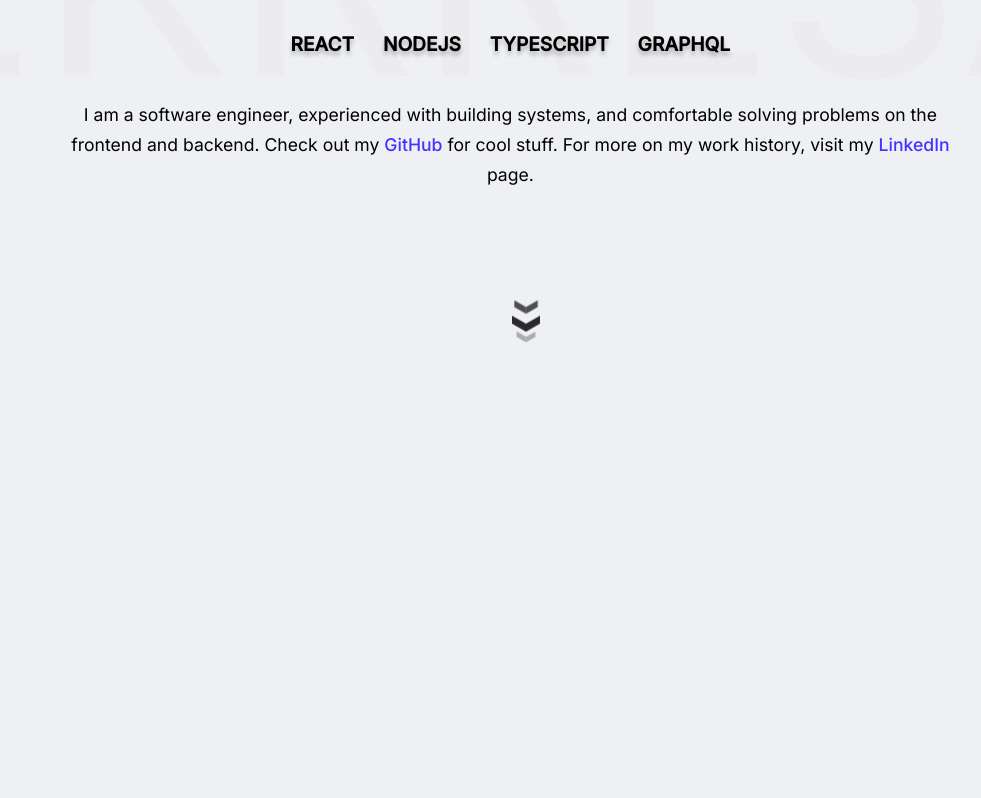
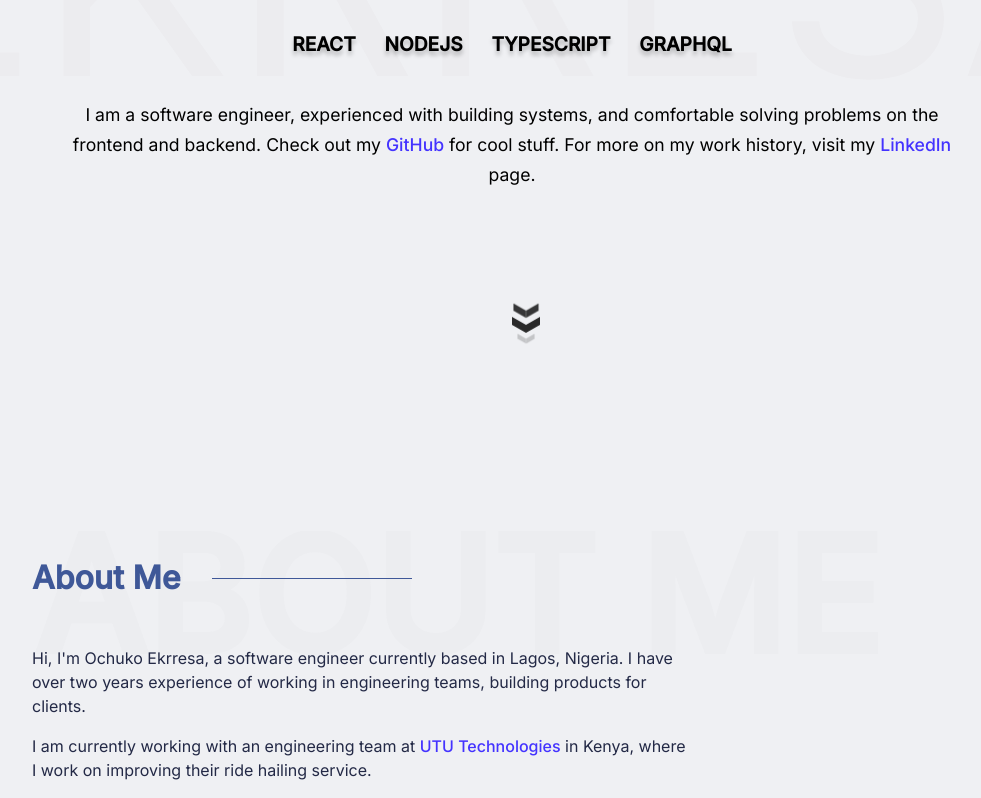
Before and after one commit to chuck-huey/chukky-portfolio, a Next.js app: page / in a window 1280 px wide. Shown: the part 429-1227 px from the top of the page, without its empty margins (128-1109 px from the left). Before the commit the page ends 800 px from the top, so only its background shows below. Built offline with nearby package versions, Linux system fonts and the light colour scheme.

Commit message:
Added about me section

```diff
--- a/pages/_app.tsx
+++ b/pages/_app.tsx
@@ -66,7 +66,13 @@ const GlobalStyle = createGlobalStyle`
     width: 100%;
     max-width: 95em;
     margin: 0 auto;
-    padding-left: 0.3em;
+    padding-left: 0.5em;
     padding-right: 0.5em;
   }
+
+	.section__container {
+		width: 100%;
+    max-width: 60em;
+    margin: 0 auto;
+	}
 `;
--- a/pages/index.tsx
+++ b/pages/index.tsx
@@ -6,8 +6,6 @@ import { ScrollDown } from '../components/ScrollDown';
 
 export default function Homepage() {
 	const [nav, toggleNav] = React.useState(false);
-
-	console.log(nav);
 
 	return (
 		<>
@@ -86,9 +84,71 @@ export default function Homepage() {
 					</div>
 				</main>
 			</Main>
+
+			<Section className="section__container">
+				<h2 className="section__header">About Me</h2>
+				<div className="background">about me</div>
+
+				<div className="text">
+					<p>
+						Hi, I'm Ochuko Ekrresa, a software engineer currently based in Lagos, Nigeria.
+						I have over two years experience of working in engineering teams, building
+						products for clients.
+					</p>
+					<p>
+						I am currently working with an engineering team at{' '}
+						<a href="https://utu.io/" target="_blank" rel="noreferrer noopener">
+							UTU Technologies
+						</a>{' '}
+						in Kenya, where I work on improving their ride hailing service.
+					</p>
+				</div>
+			</Section>
 		</>
 	);
 }
+
+const Section = styled.section`
+	position: relative;
+	overflow-x: hidden;
+	margin-top: 10em;
+
+	.background {
+		color: rgba(91, 79, 79, 0.02);
+		text-transform: uppercase;
+		position: absolute;
+		z-index: -10;
+		top: -0.2em;
+		font-size: 10rem;
+		font-weight: 700;
+	}
+
+	.section__header {
+		font-size: 2rem;
+		color: #3f5898;
+
+		::after {
+			content: '';
+			display: block;
+			height: 1px;
+			width: 200px;
+			background-color: #3f5898;
+			position: relative;
+			top: -19px;
+			margin-left: 180px;
+		}
+	}
+
+	.text {
+		margin-top: 3em;
+		max-width: 41em;
+
+		p {
+			line-height: 1.5;
+			color: #232946;
+		}
+	}
+`;
 
 const Main = styled.section<{ navOpen: any }>`
 	height: 100vh;
```
